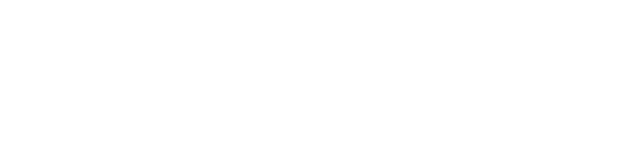
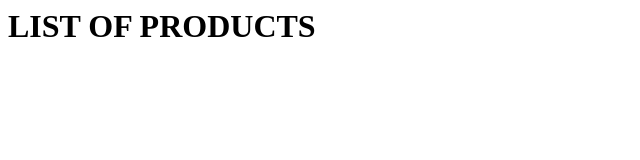
Before and after one commit to jfsalas11/Web, a plain HTML site: page index.html in a window 1280 px wide. Shown: the whole page, without its empty margins (0-640 px from the left). Drawn offline with Linux system fonts and the light colour scheme.

Commit message:
trial change

```diff
--- a/index.html
+++ b/index.html
@@ -4,6 +4,6 @@
 		<title></title>
 	</head>
 	<body>
-
+			<h1>LIST OF PRODUCTS</h1>
 	</body>
 </html>
```
